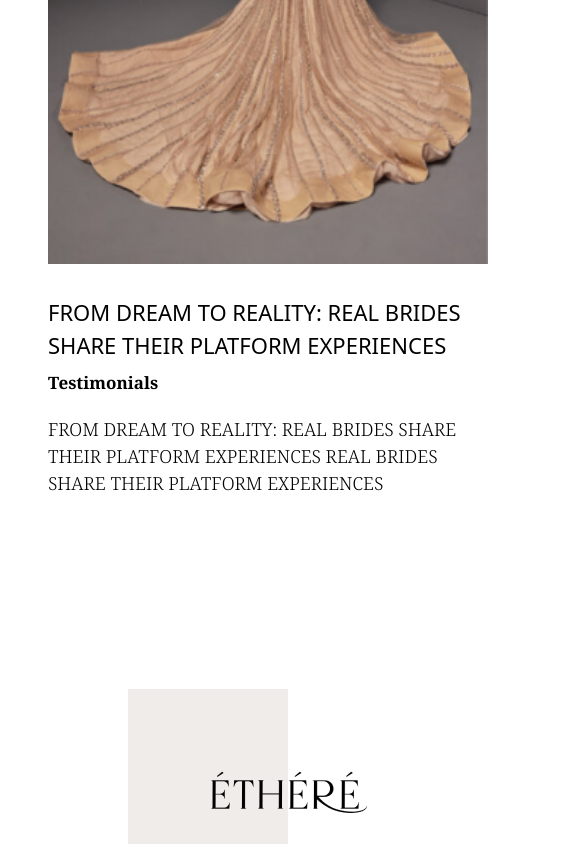
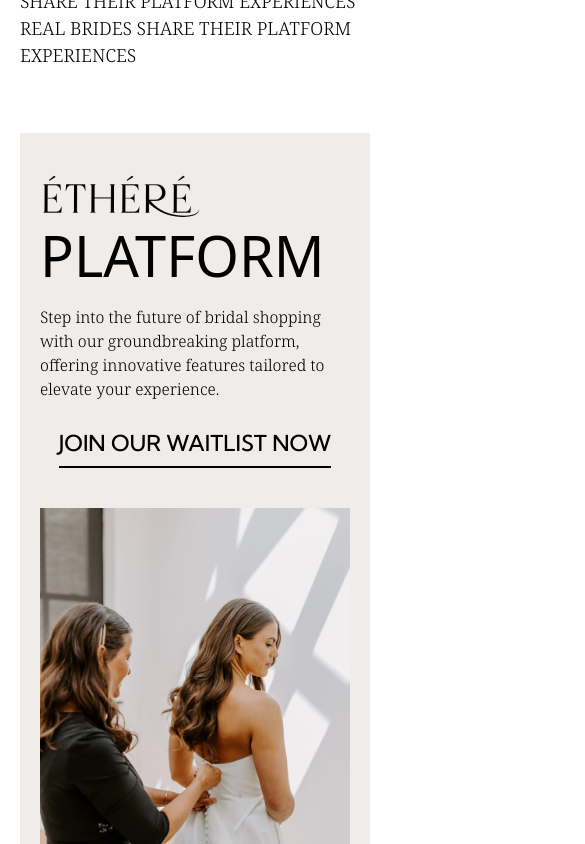
Before and after one commit to dev-mdsohagmiya/ethere, a Next.js app: page / in a window 390 px wide. Shown: the part 4240-5084 px from the top of the page, 585 px wide, since content can reach past the window. Built offline with nearby package versions, Linux system fonts and the light colour scheme.

Commit message:
updated banner

```diff
--- a/components/pages/home/banner/BannerSection.tsx
+++ b/components/pages/home/banner/BannerSection.tsx
@@ -2,7 +2,7 @@
 
 function BannerSection() {
   return (
-    <div className="p-32">
+    <div className="px-5 md:px-auto lg:px-auto xl:px-auto md:p-20 lg:p-32">
       <Banner />
     </div>
   );
--- a/components/pages/home/sections/blogs/BlogsSection.tsx
+++ b/components/pages/home/sections/blogs/BlogsSection.tsx
@@ -4,7 +4,7 @@
 function BlogsSection() {
   return (
     <div>
-      <div className="grid gap-10 grid-cols-12 px-12 py-8">
+      <div className="grid gap-5 md:gap-10 grid-cols-12 px-5 md:px-10 lg:px-12 xl:px-14 py-8">
         {blogSectionData.map((item, index) => (
           <div key={index} className="col-span-12 md:col-span-6 lg:col-span-3">
             <BlogCard
--- a/components/ui/banner/Banner.tsx
+++ b/components/ui/banner/Banner.tsx
@@ -7,8 +7,8 @@
   return (
     <div>
       <div>
-        <div className="grid grid-cols-12 bg-[#F0ECE9] p-20">
-          <div className="col-span-8 grid items-center pr-[10%]">
+        <div className="grid grid-cols-12 bg-[#F0ECE9] md:p-16 lg:p-20 py-10 md:py-auto px-5 md:px-auto">
+          <div className="col-span-12 md:col-span-8 grid items-center md:pr-[10%] pb-5 md:pb-auto">
             <div>
               <div>
                 <div>
@@ -20,18 +20,20 @@
                 </div>
               </div>
               <div>
-                <h2 className="font-[500] text-[82px]">PLATFORM</h2>
+                <h2 className="-translate-y-1 md:-translate-y-0 font-[500] text-[56px] md:text-[60px]  lg:text-[70px] xl:text-[82px]">
+                  PLATFORM
+                </h2>
               </div>
-              <div className="pt-7">
+              <div className="pt-1 md:pt-2 xl:pt-3 2xl:pt-7">
                 <p
-                  className={` ${fontNotoSerif.className} font-[300] text-[28px]`}
+                  className={` ${fontNotoSerif.className} font-[300] text-[16px] md:text-[22px] lg:text-[25px] xl:text-[28px]`}
                 >
                   Step into the future of bridal shopping with our
                   groundbreaking platform, offering innovative features tailored
                   to elevate your experience.
                 </p>
               </div>
-              <div className="pt-10">
+              <div className="md:pt-5 xl:pt-5 2xl:pt-10 flex justify-center md:block py-5 md:py-auto">
                 <Button
                   text="JOIN OUR WAITLIST NOW"
                   className="w-auto py-[11px]"
@@ -40,9 +42,9 @@
               <div></div>
             </div>
           </div>
-          <div className="col-span-4">
+          <div className="col-span-12 md:col-span-4">
             <NextImage
-              className="w-full"
+              className="w-full md:h-full object-cover"
               alt=""
               src={IMAGES.ui.banner.bannerImg1}
             />
```
